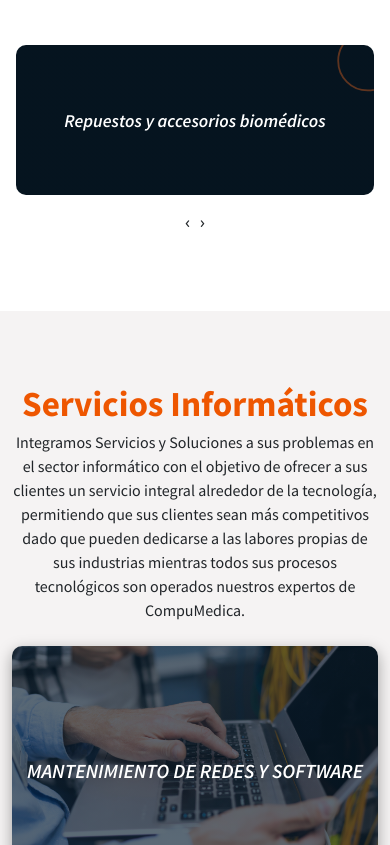
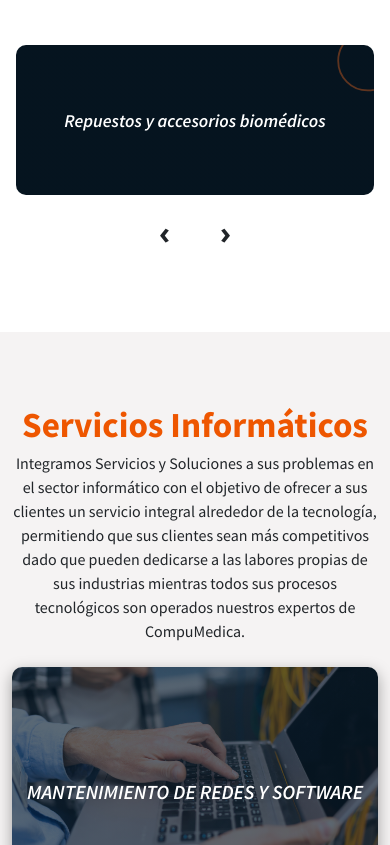
Before and after one commit to camilo4750/compumedica_webDesign, a plain HTML site: page index.html in a window 390 px wide. Shown: the part 4021-4866 px from the top of the page. Drawn offline with nearby package versions, Linux system fonts and the light colour scheme.

Commit message:
Fix responsive sale medical equipment

```diff
--- a/assets/css/responsive.css
+++ b/assets/css/responsive.css
@@ -18,7 +18,6 @@
           height: 30px;
       }
   }
-
 
   @media screen and (max-width: 767px) {
       .home-section .home-content-center h1 {
@@ -42,8 +41,6 @@
           border-start-end-radius: 0px !important;
       }
   }
-
-
 
   @media screen and (max-width: 632px) {
       .text-element {
--- a/assets/css/style.css
+++ b/assets/css/style.css
@@ -536,3 +536,28 @@ h2 {
   right: 10px;
   border-radius: 300px;
 }
+
+.owl-carousel .owl-nav button.owl-prev {
+  padding-inline: 20px !important;
+}
+
+.owl-carousel .owl-nav button.owl-prev {
+  font-size: 30px;
+  font-weight: 600;
+}
+
+.owl-theme .owl-nav [class*=owl-]:hover {
+  background: transparent;
+  color: #fd7e14
+}
+
+
+.owl-carousel .owl-nav button.owl-next {
+  padding-inline: 20px !important;
+}
+
+
+.owl-carousel .owl-nav button.owl-next {
+  font-size: 30px;
+  font-weight: 600;
+}
--- a/js/script.js
+++ b/js/script.js
@@ -40,11 +40,12 @@ const typed = new Typed('#element', {
 });
 
 $('.owl-carousel').owlCarousel({
+  dots: false,
   loop: true,
-  dots: false,
-  margin: 10,
+  rewind: true,
   autoplay: true,
   autoplayTimeout: 3000,
+  margin: 15,
   autoplayHoverPause: true,
   responsiveClass: true,
   responsive: {
```
